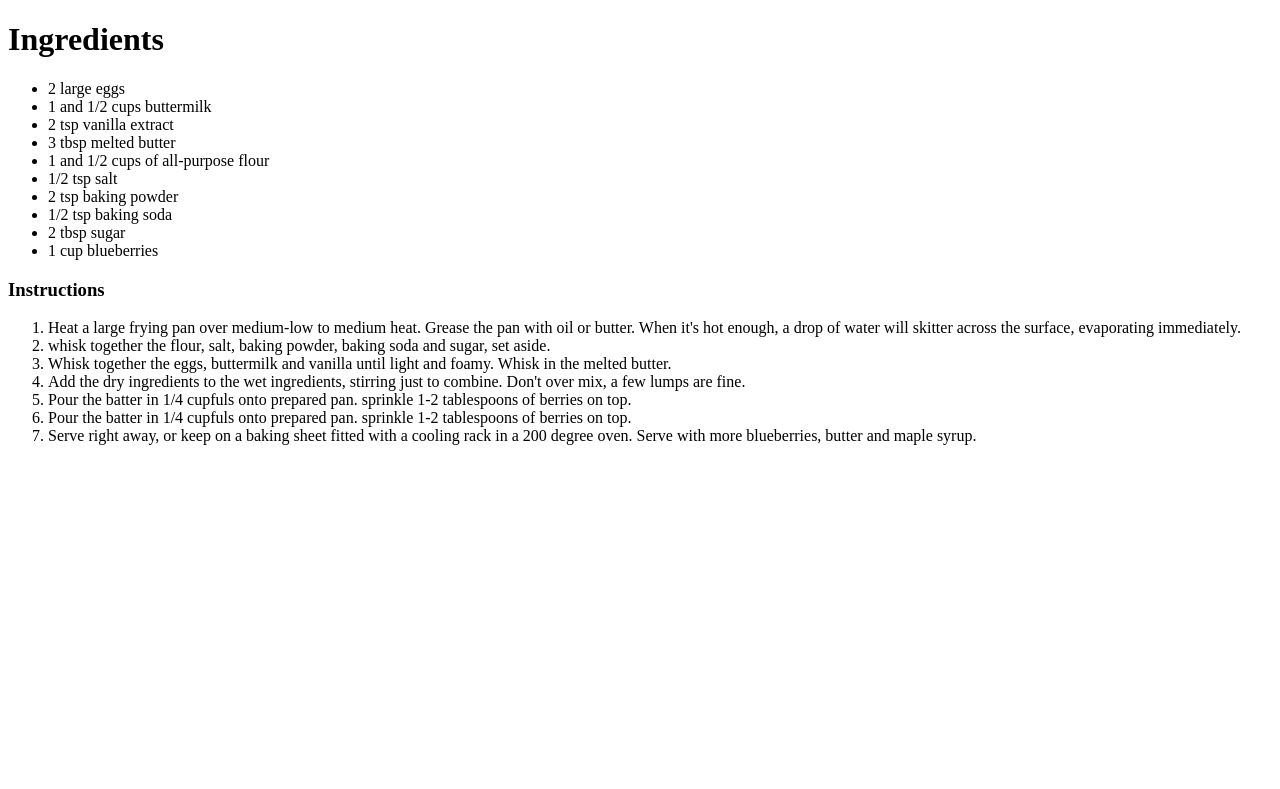
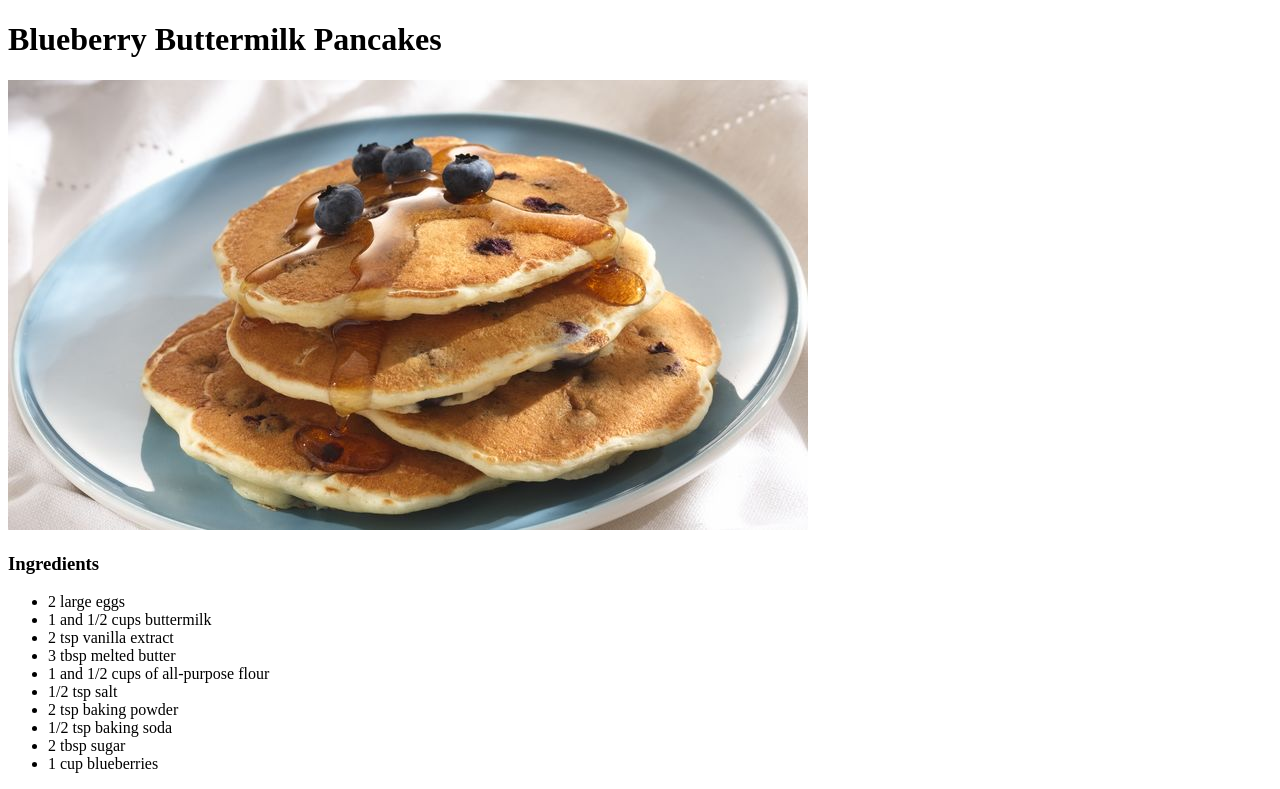
Before and after one commit to zaysflower/odin-recipes, a plain HTML site: page recipes/BluePancake.html in a window 1280 px wide. Shown: the top 789 px of the page. Drawn offline with Linux system fonts and the light colour scheme.

Commit message:
Added proper heading and image of pancakes

```diff
--- a/recipes/BluePancake.html
+++ b/recipes/BluePancake.html
@@ -6,7 +6,9 @@
 </head>
 
 <body>
-    <h1>Ingredients</h1>
+    <h1>Blueberry Buttermilk Pancakes</h1>
+    <img src="../recipe-images/bbpancakes.jpg" alt="Blueberry pancakes on a plate">
+    <h3>Ingredients</h3>
     <ul>
         <li>2 large eggs</li>
         <li>1 and 1/2 cups buttermilk</li>
```
Also changed, not shown: recipe-images/bbpancakes.jpg (added).
